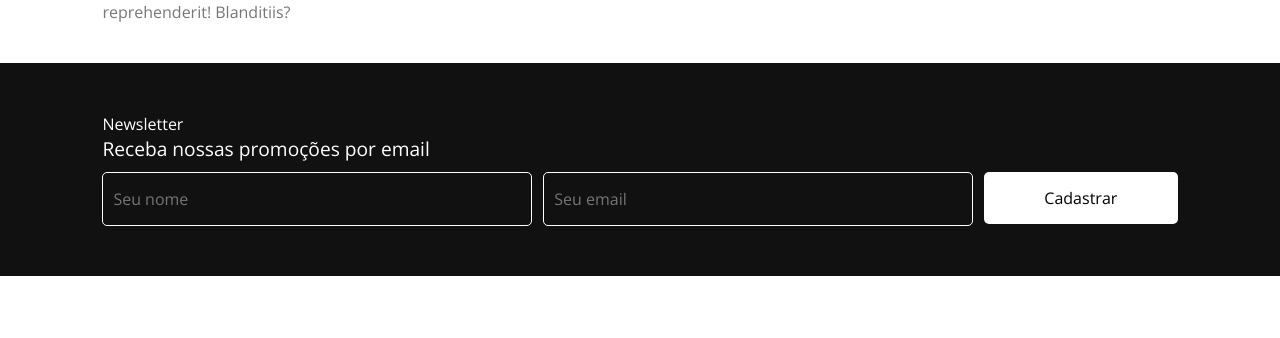
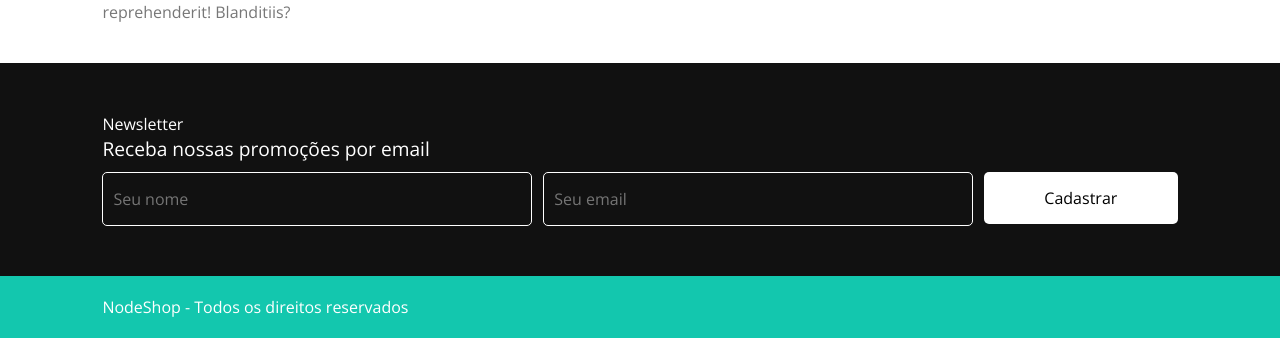
Before and after one commit to jorgewellison/Afiando-o-HTML, a plain HTML site: page index.html in a window 1280 px wide. Shown: the part 761-1099 px from the top of the page. Before the commit the page ends 1037 px from the top, so only its background shows below. Drawn offline with nearby package versions, Linux system fonts and the light colour scheme.

Commit message:
Finalizando com a criaçao do footer

```diff
--- a/css/style.css
+++ b/css/style.css
@@ -210,5 +210,16 @@ p{
     border-radius: 5px;
     float: right;
     cursor: pointer;
+}
 
+/* RODAPE */
+.rodape{
+    width: 100%;
+    float: left;
+    background-color: #13c7ae;
+    padding: 20px 8%;
 }
+
+.rodape p{
+    color: #fff;
+}
--- a/index.html
+++ b/index.html
@@ -71,5 +71,8 @@
             <button>Cadastrar</button>
         </form>
     </section>
+    <footer class="rodape">
+        <p> NodeShop - Todos os direitos reservados</p>
+    </footer>
 </body>
 </html>
```
